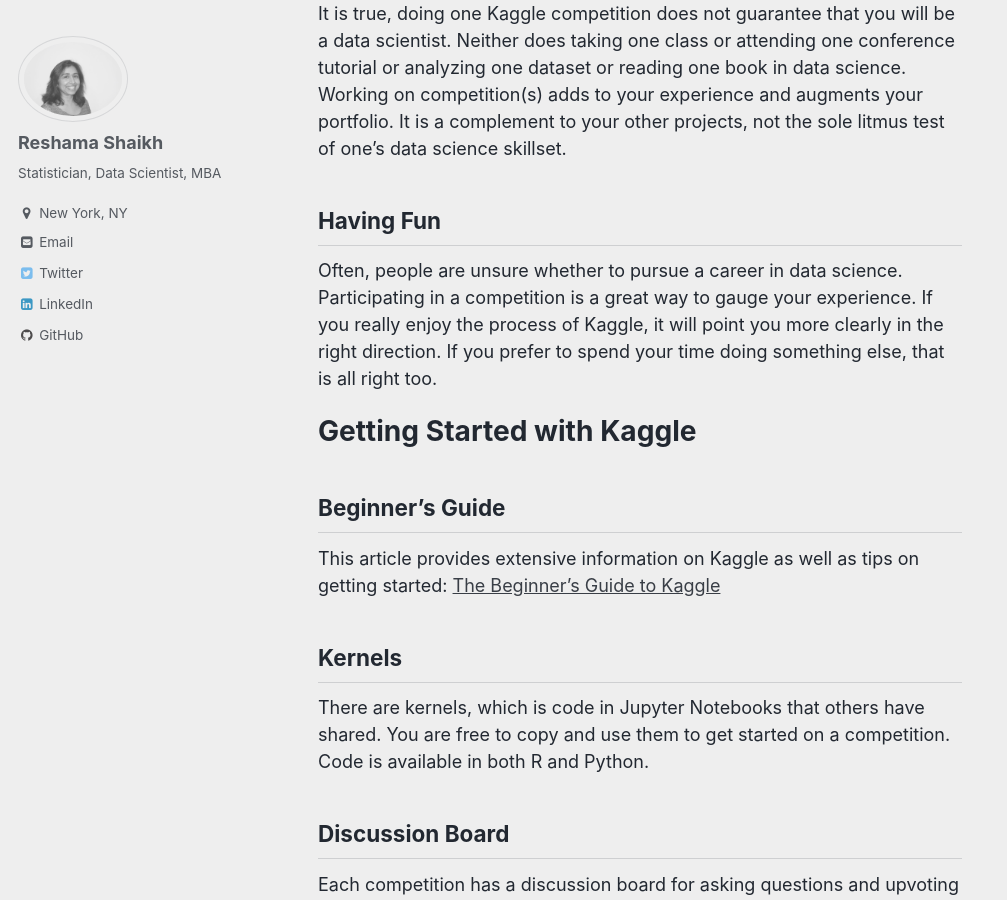
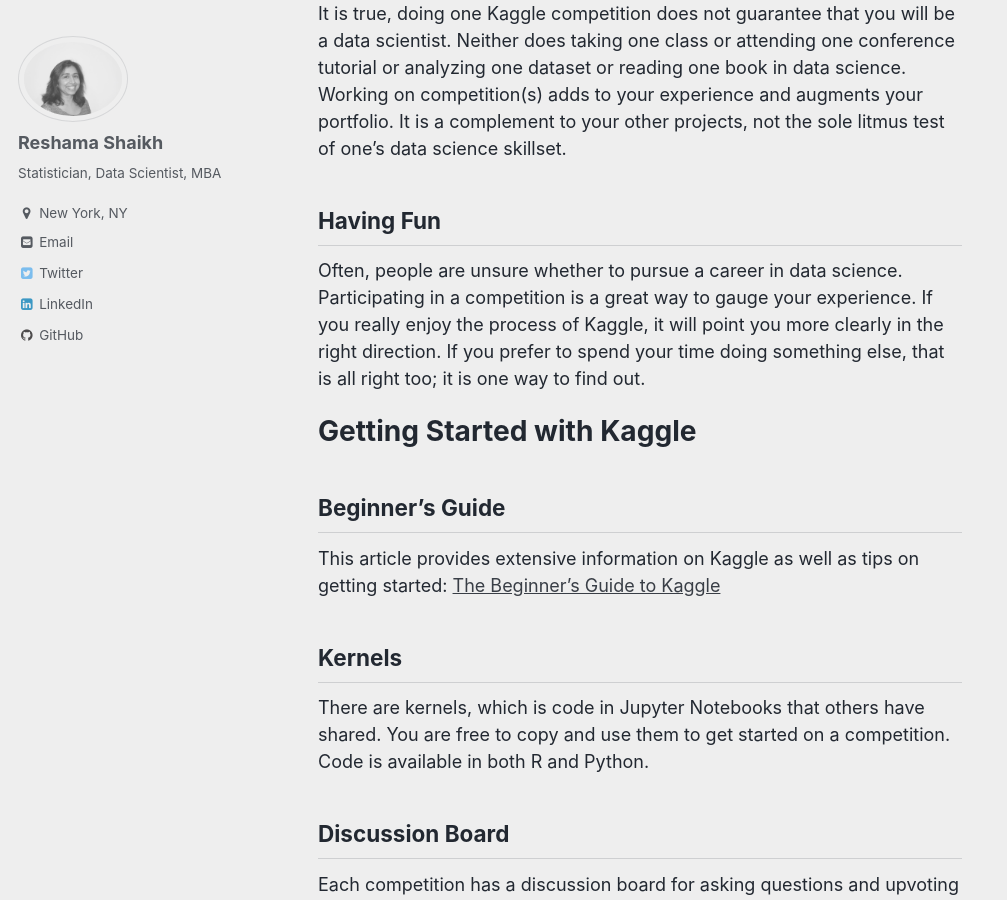
Before and after one commit to reshamas/reshamas.github.io, a Jekyll site: the page built from _posts/2018-04-19-to-kaggle-or-not.md, in a window 1280 px wide and 900 px high, scrolled down 2944 px. Shown: the whole window, without its empty margins (0-1007 px from the left). Built offline with Jekyll 4.4.1, drawn with Linux system fonts in a browser that asks for light colours.

Commit message:
Update 2018-04-19-to-kaggle-or-not.md

```diff
--- a/_posts/2018-04-19-to-kaggle-or-not.md
+++ b/_posts/2018-04-19-to-kaggle-or-not.md
@@ -58,7 +58,7 @@
 It is true, doing one Kaggle competition does not guarantee that you will be a data scientist.  Neither does taking one class or attending one conference tutorial or analyzing one dataset or reading one book in data science.  Working on competition(s) adds to your experience and augments your portfolio.  It is a complement to your other projects, not the sole litmus test of one's data science skillset.
 
 ## Having Fun
-Often, people are unsure whether to pursue a career in data science.  Participating in a competition is a great way to gauge your experience.  If you really enjoy the process of Kaggle, it will point you more clearly in the right direction.  If you prefer to spend your time doing something else, that is all right too.
+Often, people are unsure whether to pursue a career in data science.  Participating in a competition is a great way to gauge your experience.  If you really enjoy the process of Kaggle, it will point you more clearly in the right direction.  If you prefer to spend your time doing something else, that is all right too; it is one way to find out.
 
 
 # Getting Started with Kaggle
```
